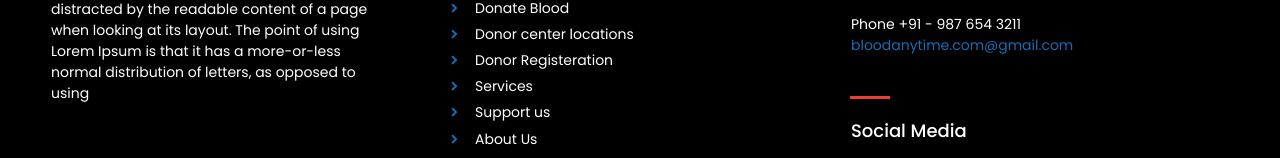
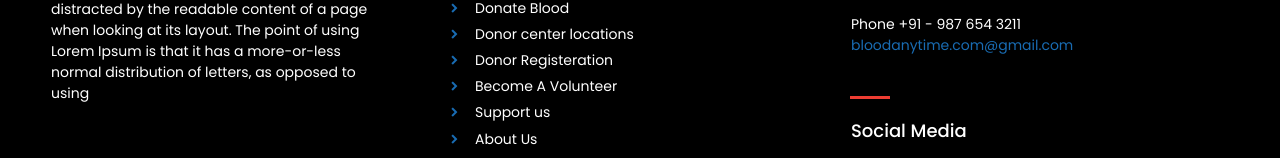
Before and after one commit to Bloodanytime/BloodAnyTime, a plain HTML site: page contacts.html in a window 1280 px wide. Shown: the part 1366-1524 px from the top of the page. Drawn offline with Linux system fonts and the light colour scheme.

Commit message:
Update contacts.html

```diff
--- a/contacts.html
+++ b/contacts.html
@@ -553,8 +553,8 @@
                                                             data-id="12" class="moto-link"
                                                             href="appointment.html">Donor Registeration</a></li>
                                                     <li class="moto-text_205"><a target="_self" data-action="page"
-                                                            data-id="13" class="moto-link"
-                                                            href="services.html">Services</a></li>
+                                                                data-id="13" class="moto-link"
+                                                                href="become-a-volunteer.html">Become A Volunteer</a></li>
                                                     <li class="moto-text_205"><a target="_self" data-action="page"
                                                             data-id="14" class="moto-link"
                                                             href="support-us.html">Support
```
